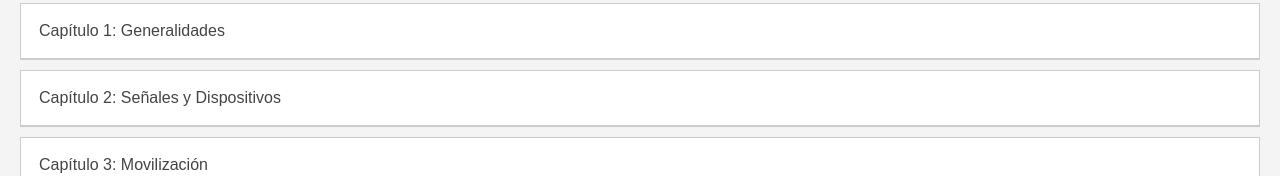
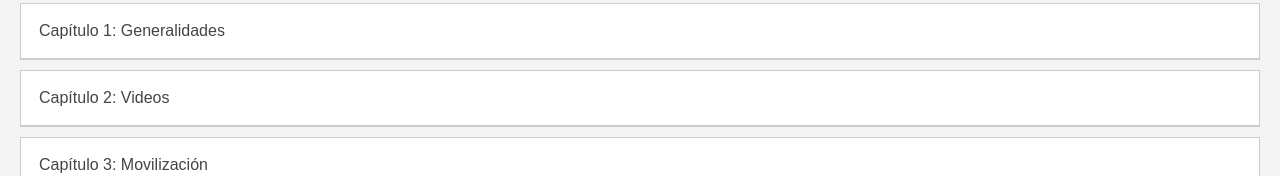
Before and after one commit to cmrocktest/rtf-app, a plain HTML site: page index.html in a window 1280 px wide. Shown: the part 170-346 px from the top of the page. Drawn offline with Linux system fonts and the light colour scheme.

Commit message:
Update index.html

```diff
--- a/index.html
+++ b/index.html
@@ -71,7 +71,7 @@
     <p>Normas generales, obligaciones del personal, documentación, comunicaciones y glosario.</p>
   </div>
 
-  <button class="accordion">Capítulo 2: Señales y Dispositivos</button>
+  <button class="accordion">Capítulo 2: Videos</button>
   <div class="panel">
     <p>Tipos de señales, dispositivos de seguridad y acciones ante fallas.</p>
     <h3>🎥 Instructivo uso de Miniscape</h3>
```
